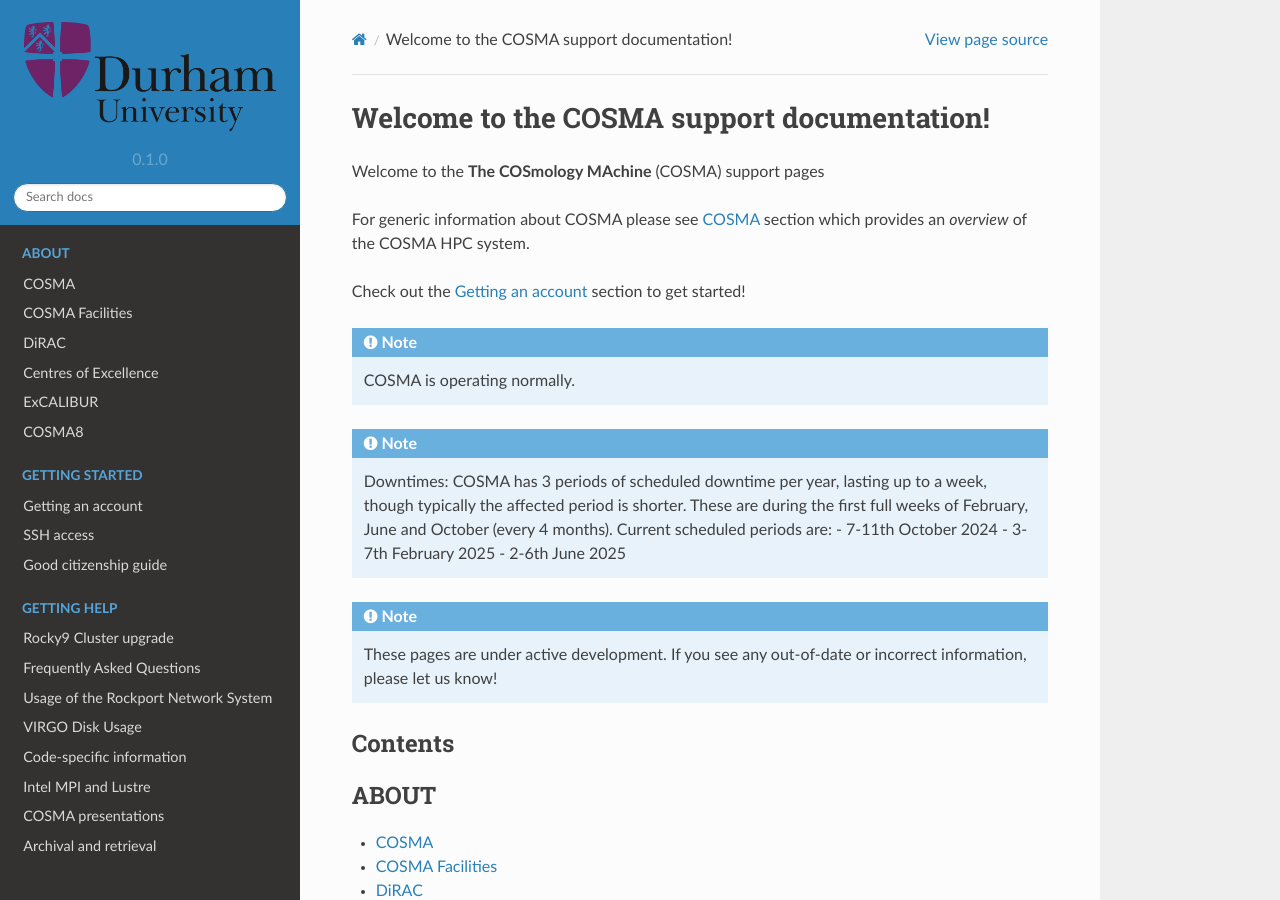
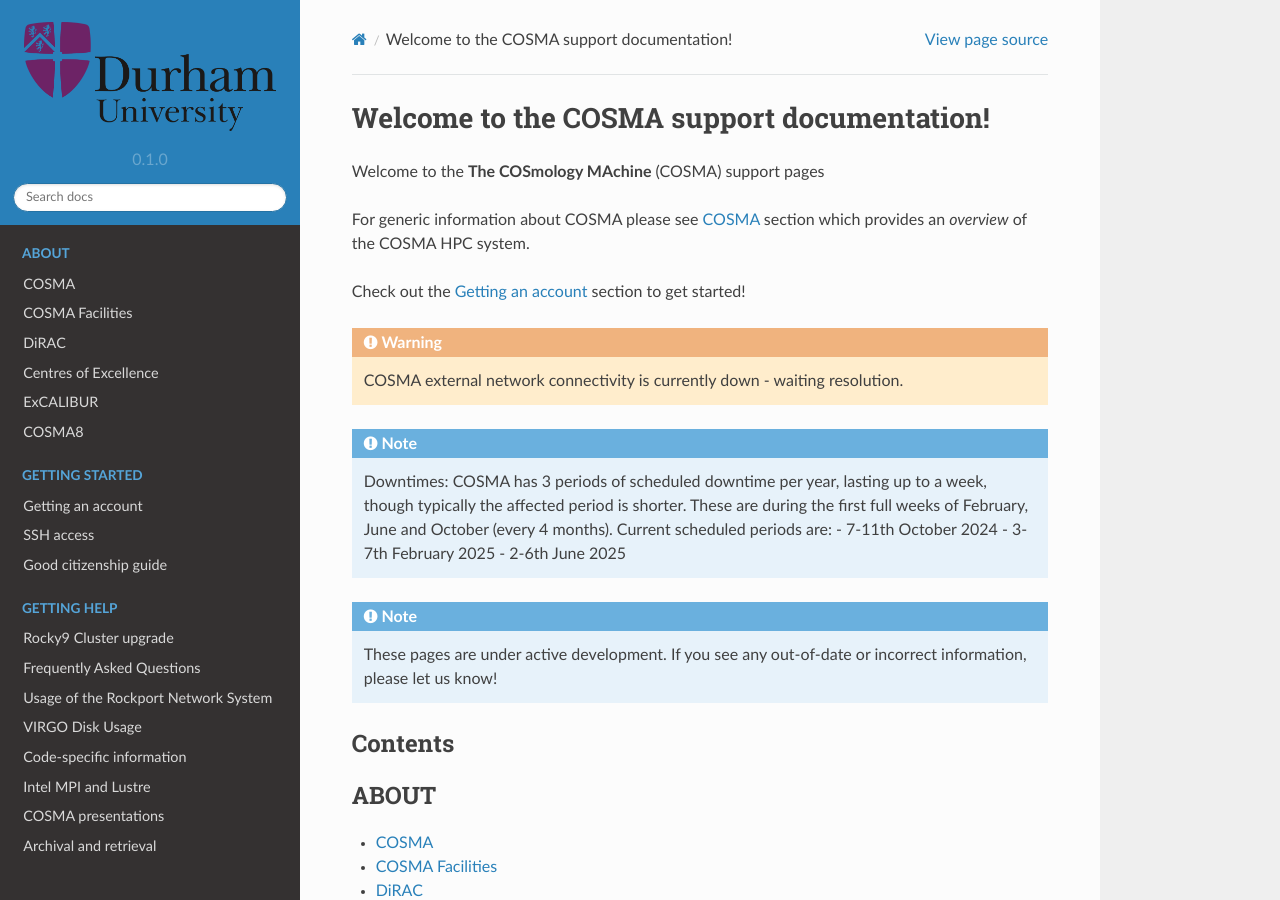
Before and after one commit to agb32/cosmadoc, a Sphinx documentation site: the page built from docs/source/index.rst, in a window 1280 px wide and 900 px high. Built offline with Sphinx 7.4.7 and the Read the Docs theme 2.0.0, drawn with Linux system fonts in a browser that asks for light colours.

Commit message:
status-updated

```diff
--- a/docs/source/index.rst
+++ b/docs/source/index.rst
@@ -8,9 +8,9 @@
 
 Check out the :doc:`account` section to get started!
 
-.. note::
+.. warning::
 
-   COSMA is operating normally.
+   COSMA external network connectivity is currently down - waiting resolution.
 
 .. note::
 
```
